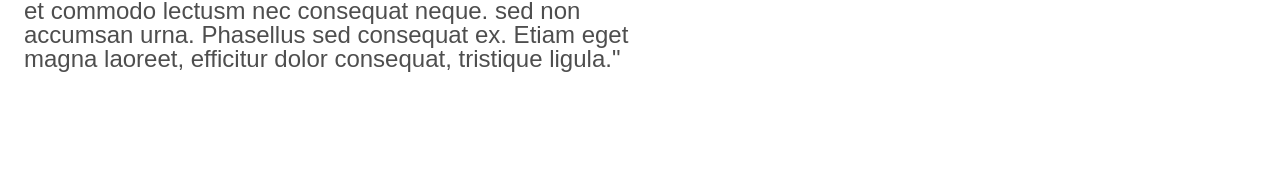
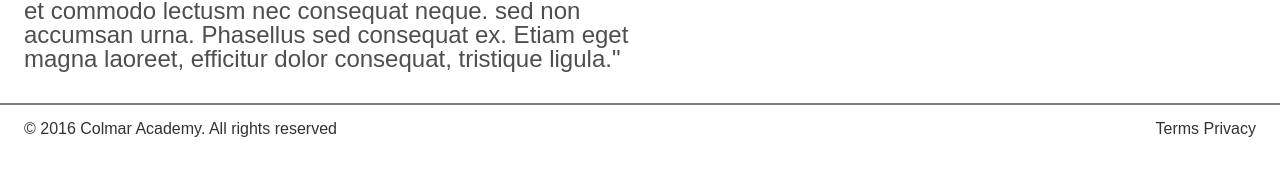
Before and after one commit to shaynefw/capstone, a plain HTML site: page index.html in a window 1280 px wide. Shown: the part 4216-4390 px from the top of the page. Before the commit the page ends 4319 px from the top, so only its background shows below. Drawn offline with Linux system fonts and the light colour scheme.

Commit message:
complete footer section

```diff
--- a/index.html
+++ b/index.html
@@ -171,6 +171,13 @@
         <h2>"Curabitur vitae libero in ipsum porttitor consequat. Aliquam et commodo lectusm nec consequat neque. sed non accumsan urna. Phasellus sed consequat ex. Etiam eget magna laoreet, efficitur dolor consequat, tristique ligula."</h2>
       </div>
     </div>
+    <!-- Footer -->
+    <footer>
+      <div id="copyright">
+        <h1>© 2016 Colmar Academy. All rights reserved</h1>
+        <h2><a href="#">Terms</a> <a href="#">Privacy</a></h2>
+      </div>
+    </footer>
   </body>
 
 </html>
--- a/resources/css/style.css
+++ b/resources/css/style.css
@@ -380,3 +380,29 @@ article .container {
   font-size: 1.5em;
   color: #4E4E4E;
 }
+
+/* Footer Section */
+
+footer {
+  border-top: 2px solid gray;
+}
+
+#copyright {
+  display: flex;
+  margin: auto 24px;
+  padding-bottom: 40px;
+  padding-top: 16px;
+}
+
+#copyright h1 {
+  flex-grow: 1;
+}
+
+#copyright h2 {
+
+}
+
+#copyright a {
+  text-decoration: none;
+  color: #323232;
+}
```
